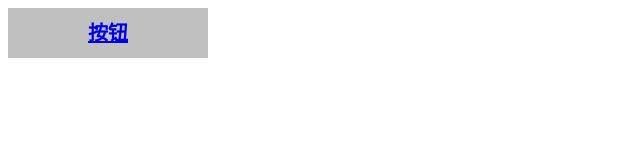
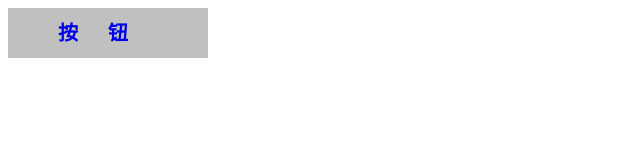
Before and after one commit to fl11081103wngcl/Webproject, a plain HTML site: page CSS/26_宽按钮文本案例.html in a window 1280 px wide. Shown: the full height of the page, 0-640 px from the left. Drawn offline with Linux system fonts and the light colour scheme.

Commit message:
fix_button

```diff
--- a/CSS/26_宽按钮文本案例.html
+++ b/CSS/26_宽按钮文本案例.html
@@ -13,11 +13,20 @@
 			background-color: silver;
 			font:700 20px "黑体";
 
+
 			display:inline-block;
 			width:200px;
 			height:50px;
+			/* 设置行高，控制文本，垂直方向居中 */
 			line-height:50px;
+			/* 控制文本水平方向居中 */
 			text-align:center;
+
+			/* 可以控制字符间距，中文一个汉字就代表一个字符，英文一个字母代表一个字符 */
+			letter-spacing:30px;
+
+			/* 取消文本下的下划线显示 */
+			text-decoration:none;
 
 
 
```
